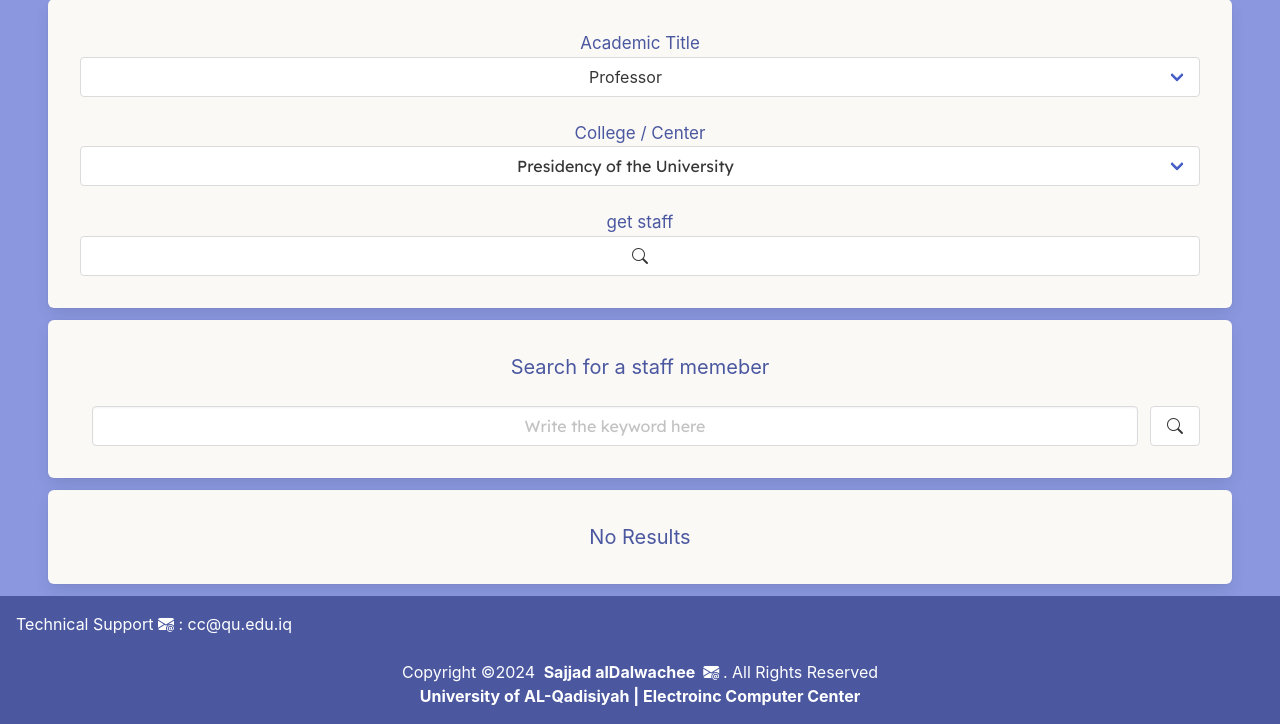
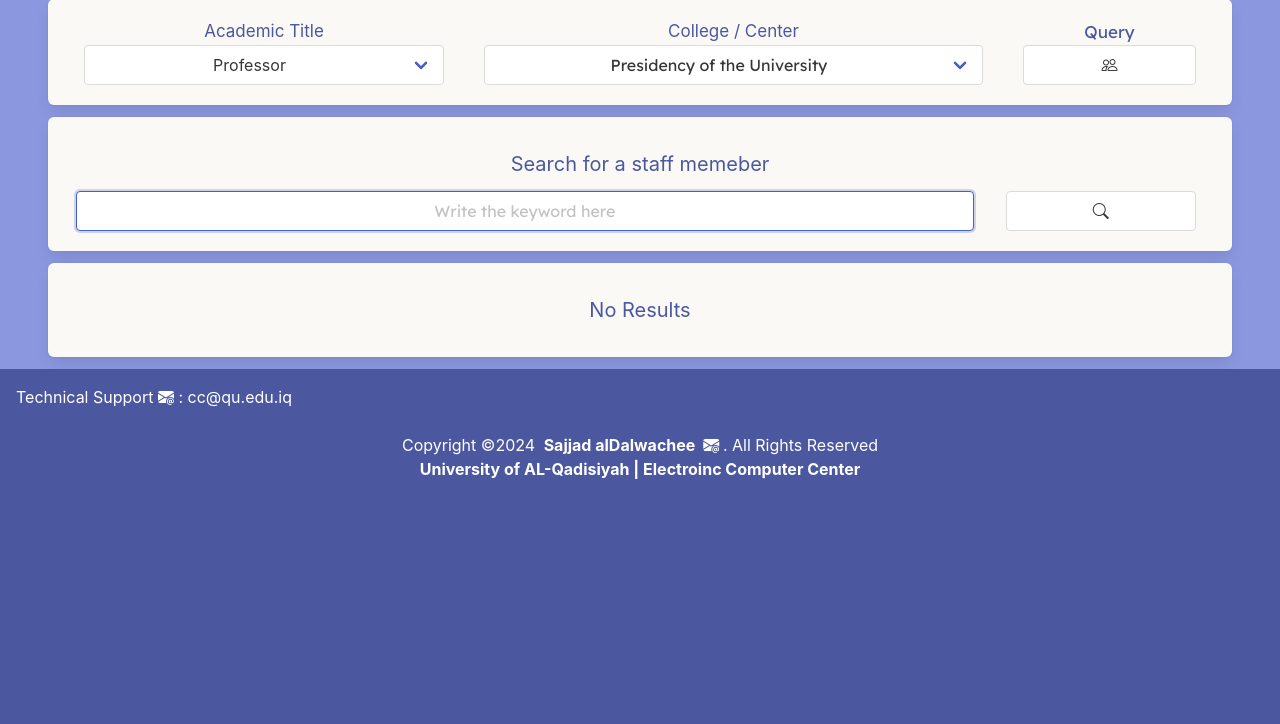
Before and after one commit to iamsajjad/qu.staff, a Django app: page /en/search/getstaff/ in a window 1280 px wide. Shown: the part 341-1065 px from the top of the page. After the commit the page ends 820 px from the top, so only its background shows below. Run offline with Django 4.2, Linux system fonts and the light colour scheme; data that the repository does not hold is empty; grey boxes are pictures that could not be loaded.

Commit message:
Fix : search fields flexbox style

```diff
--- a/biography/templates/search.html
+++ b/biography/templates/search.html
@@ -14,14 +14,12 @@
     <div class="box is-section mx-6 my-3">
       <form action="{% url 'getstaff' %}" method="post">{% csrf_token %}
         {% if LANGUAGE_CODE == 'en' %}
-        <div class="is-flex is-flex-direction-column is-justify-content-space-between" >
-          <div class="is-flex is-flex-direction-column m-3">
+        <div class="is-flex is-justify-content-center is-align-items-center">
+          <div class="container columns is-full-width is-flex-wrap-wrap is-align-items-center">
+            <div class="column is-one-third is-flex is-flex-direction-column mx-2">
               <p class="is-main is-font-sm">Academic Title</p>
               <div class="select is-flex is-flex-direction-column">
                 <select id="dropdown" name="academic_title" class="is-center" required>
-                {% if academic_title %}
-                <option value="{{ academic_title }}">{{ academic_title }}</option>
-                {% endif %}
                   <option value="Professor">Professor</option>
                   <option value="Assistant Professor">Assistant Professor</option>
                   <option value="Lecturer">Lecturer</option>
@@ -29,13 +27,10 @@
                 </select>
               </div>
             </div>
-          <div class="is-flex is-flex-direction-column m-3">
+            <div class="column is-flex is-flex-direction-column mx-2">
               <p class="is-main is-font-sm">College / Center</p>
               <div class="select is-flex is-flex-direction-column">
                 <select id="dropdown" name="college" class="is-center is-arabic" required>
-                {% if college %}
-                <option value="{{ college }}">{{ college }}</option>
-                {% endif %}
                   <option value="Presidency of the University">Presidency of the University</option>
                   <option value="College of Education">College of Education</option>
                   <option value="College of Administration and Economics">College of Administration and Economics</option>
@@ -58,20 +53,19 @@
                 </select>
               </div>
             </div>
-          <div class="is-flex is-flex-direction-column m-3">
-            <p class="is-main is-font-sm">get staff</p>
-            <button class="button" ><i class="bi bi-search" aria-hidden="true"></i></button>
+            <div class="column is-flex is-flex-direction-column mx-2">
+              <p class="is-main is-font-sm is-arabic">Query</p>
+              <button class="button" ><i class="bi bi-people" aria-hidden="true"></i></button>
+            </div>
           </div>
         </div>
         {% else %}
-        <div class="is-flex is-flex-direction-column is-justify-content-space-between" >
-          <div class="is-flex is-flex-direction-column m-3">
+        <div class="is-flex is-justify-content-center is-align-items-center">
+          <div class="container columns is-full-width is-flex-wrap-wrap is-align-items-center">
+            <div class="column is-one-third is-flex is-flex-direction-column mx-2">
               <p class="is-main is-font-sm is-arabic">الكلية أو المركز</p>
               <div class="select is-flex is-flex-direction-column">
                 <select id="dropdown" name="ar_college" class="is-center is-arabic" required>
-                {% if ar_college %}
-                <option value="{{ ar_college }}">{{ ar_college }}</option>
-                {% endif %}
                   <option value="رئاسة الجامعة">رئاسة الجامعة</option>
                   <option value="كلية التربية">كلية التربية</option>
                   <option value="كلية الأدارة والأقتصاد">كلية الأدارة والأقتصاد</option>
@@ -94,13 +88,10 @@
                 </select>
               </div>
             </div>
-          <div class="is-flex is-flex-direction-column m-3">
+            <div class="column is-flex is-flex-direction-column mx-2">
               <p class="is-main is-font-sm is-arabic">القب العلمي</p>
               <div class="select is-flex is-flex-direction-column">
                 <select id="dropdown" name="ar_academic_title" class="is-arabic" required>
-                {% if ar_academic_title %}
-                <option value="{{ ar_academic_title }}">{{ ar_academic_title }}</option>
-                {% endif %}
                   <option value="أستاذ">أستاذ</option>
                   <option value="أستاذ مساعد">أستاذ مساعد</option>
                   <option value="مدرس">مدرس</option>
@@ -108,10 +99,11 @@
                 </select>
               </div>
             </div>
+            <div class="column is-flex is-flex-direction-column mx-2">
+              <p class="is-main is-font-sm is-arabic">عرض التدريسيين</p>
+              <button class="button" ><i class="bi bi-people" aria-hidden="true"></i></button>
             </div>
-          <div class="is-flex is-flex-direction-column m-3">
-            <p class="is-main is-font-sm is-arabic">عرض التدريسيين</p>
-            <button class="button" ><i class="bi bi-search" aria-hidden="true"></i></button>
+          </div>
         </div>
         {% endif %}
       </form>
@@ -123,17 +115,24 @@
       {% else %}
       <h1 class="is-main is-arabic is-font-md p-3">البحث عن تدريسي</h1>
       {% endif %}
-      <div class="is-flex is-justify-content-start">
-        <form class="is-flex is-flex-direction-row m-3 is-full-width" action="{% url 'search' %}" method="get">
-          <input class="is-center is-normal input is-arabic mx-3" type="text" value="{{ query }}" name="query" type="text"
+      <div class="is-flex is-justify-content-center is-align-items-center">
+        <div class="container columns is-full-width is-flex-wrap-wrap is-align-items-center">
+          <div class="column is-four-fifths is-flex is-flex-direction-column">
+            <form action="{% url 'search' %}" method="get">
+              <input class="is-center is-normal input is-arabic" type="text" value="{{ query }}" name="query" type="text" autofocus
                 {% if LANGUAGE_CODE == 'en' %}
                 placeholder="Write the keyword here"
                 {% else %}
                 placeholder="أكتب الكلمة المفتاحية هنا"
                 {% endif %}
                 />
+            </form>
+            </div>
+            <div class="column is-flex is-flex-direction-column mx-2">
               <button class="button is-normal" ><i class="bi bi-search" aria-hidden="true"></i></button>
-        </form>
+            </div>
+          </div>
+        </div>
       </div>
     </div>
 
```
Also changed, not shown: biography/templates/home.html (+27 -16 lines). Lines whose indentation alone changed are shown as unchanged.
